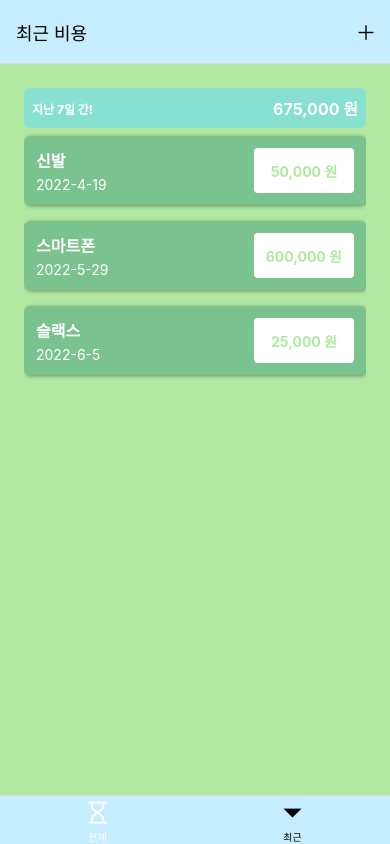
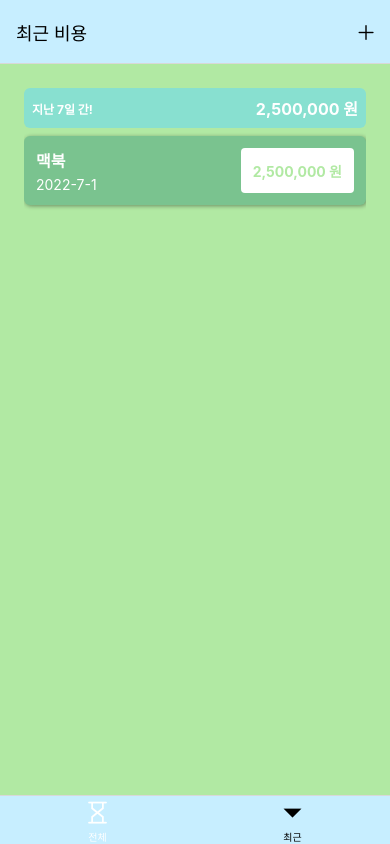
Before and after one commit to zlzlzlmo/react-native-study4, a React Native app: screen /RecentExpenses in a window 390 px wide. Built offline with nearby package versions, Linux system fonts and the light colour scheme.

Commit message:
지낙 7일간의 비용 필터 구현

```diff
--- a/src/components/expenses-output/ExpensesOutput.tsx
+++ b/src/components/expenses-output/ExpensesOutput.tsx
@@ -30,6 +30,12 @@ export const DUMMY_EXPENSES: IExpense[] = [
     amount: 25000,
     date: new Date("2022-06-05"),
   },
+  {
+    id: "e4",
+    description: "맥북",
+    amount: 2500000,
+    date: new Date("2022-07-01"),
+  },
 ];
 
 interface ExpensesOutputProps {
--- a/src/screens/AllExpenses.tsx
+++ b/src/screens/AllExpenses.tsx
@@ -1,7 +1,7 @@
 import { StyleSheet, Text, View } from "react-native";
 import React, { useContext } from "react";
 import ExpensesOutput from "../components/expenses-output/ExpensesOutput";
-import { ExpenseContext, useExpenseContext } from "../store/expenses-context";
+import { useExpenseContext } from "../store/expenses-context";
 
 const AllExpenses = () => {
   const { expenses } = useExpenseContext();
--- a/src/screens/RecentExpenses.tsx
+++ b/src/screens/RecentExpenses.tsx
@@ -2,11 +2,21 @@ import { StyleSheet, Text, View } from "react-native";
 import React from "react";
 import ExpensesOutput from "../components/expenses-output/ExpensesOutput";
 import { useExpenseContext } from "../store/expenses-context";
+import { getDateMinusDays } from "../util/date";
 
 const RecentExpenses = () => {
   const { expenses } = useExpenseContext();
 
-  return <ExpensesOutput expensesPeriod="지난 7일 간!" expenses={expenses} />;
+  const recentExpense = expenses.filter(({ date }) => {
+    const today = new Date();
+    const date7DaysAgo = getDateMinusDays(today, 7);
+
+    return date > date7DaysAgo;
+  });
+
+  return (
+    <ExpensesOutput expensesPeriod="지난 7일 간!" expenses={recentExpense} />
+  );
 };
 
 export default RecentExpenses;
--- a/src/util/date.ts
+++ b/src/util/date.ts
@@ -1,3 +1,7 @@
 export const getFormattedDate = (date: Date) => {
   return `${date.getFullYear()}-${date.getMonth() + 1}-${date.getDate()}`;
 };
+
+export const getDateMinusDays = (date: Date, days: number) => {
+  return new Date(date.getFullYear(), date.getMonth(), date.getDate() - days);
+};
```
